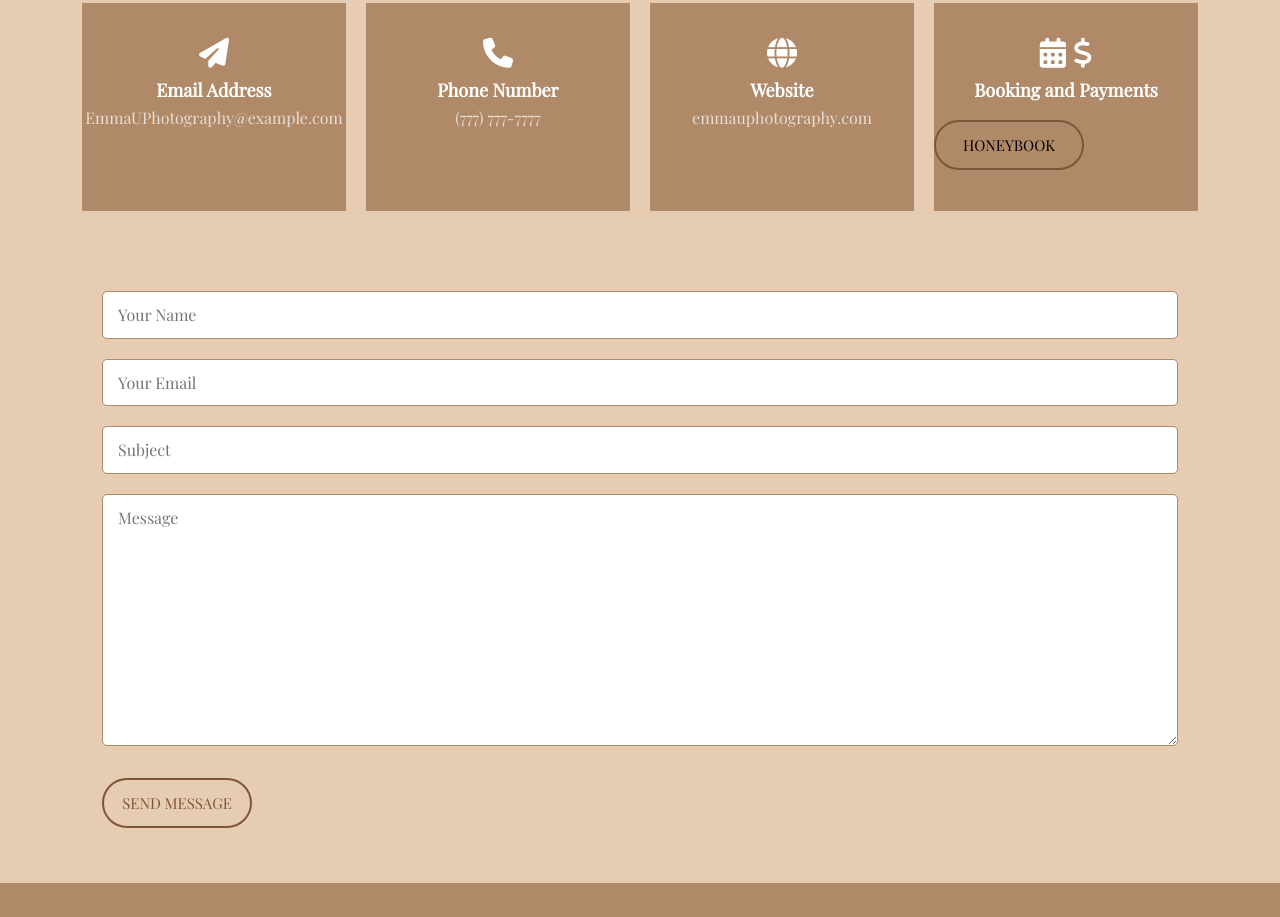
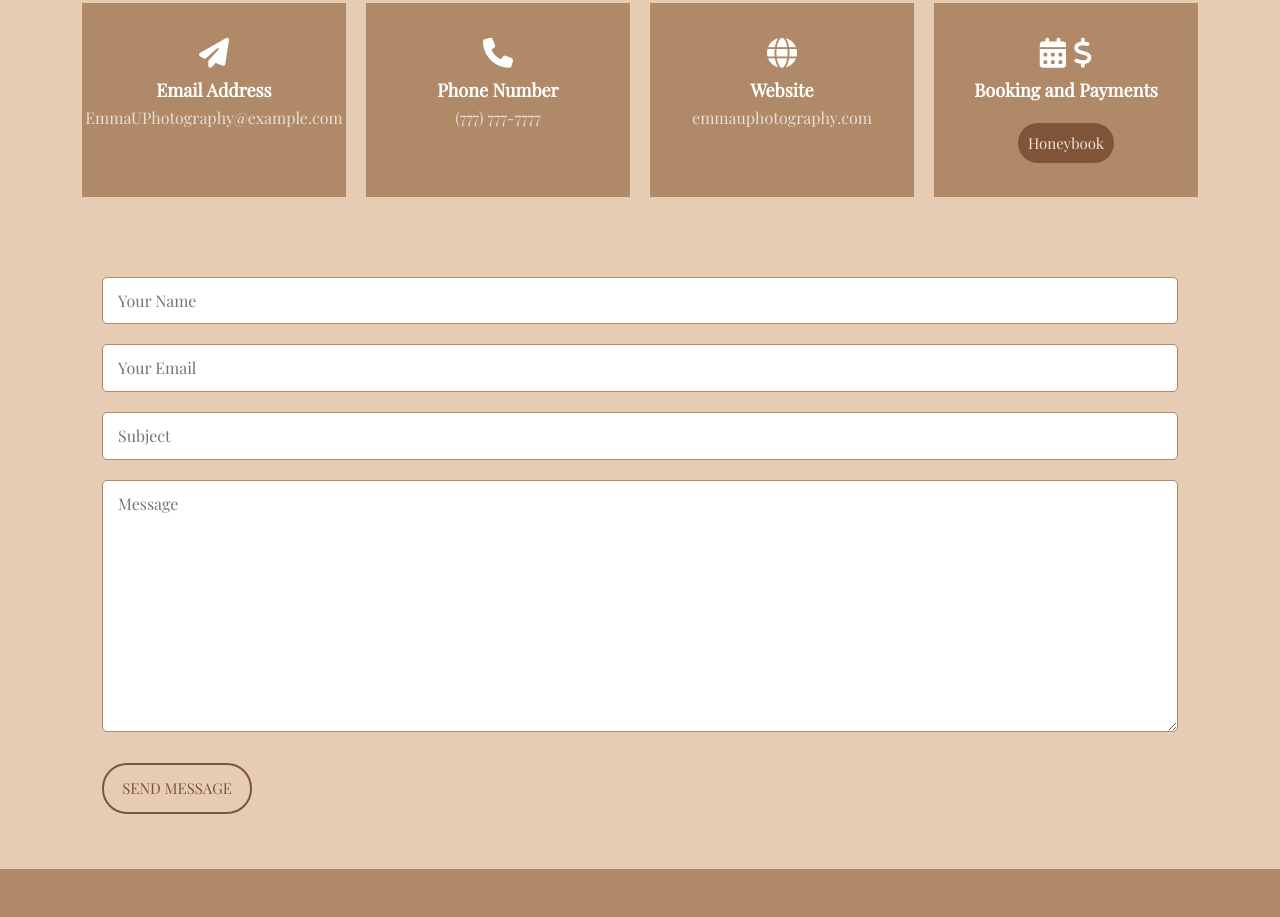
Before and after one commit to carson-loser/PhotoPortfolio, a plain HTML site: page contact.html in a window 1280 px wide. Shown: the part 960-1877 px from the top of the page. Drawn offline with nearby package versions, Linux system fonts and the light colour scheme.

Commit message:
fixed honeybook button on contact page

```diff
--- a/contact.html
+++ b/contact.html
@@ -113,10 +113,9 @@
             <i class="fa-sharp fa-solid fa-dollar-sign"></i>
           </span>
           <span>Booking and Payments</span>
+          <br>
           <p>
-            <button class="btn">
-              <a href="#">Honeybook</a>
-            </button>
+            <a href="#" class="btn-honeybook">Honeybook</a>
           </p>
         </div>
       </div>
--- a/main.css
+++ b/main.css
@@ -86,6 +86,23 @@
    border: 2px solid var(--brown);
  }
 
+ .btn-honeybook {
+  background: var(--brown);
+  border: none;
+  border-radius: 25px;
+  width: 100px;
+  padding: 10px;
+  margin: 3px 0;
+  font-size: 15px;
+  color: var(--sand);
+  transition: var(--transition);
+ }
+
+ .btn-honeybook:hover {
+  background: var(--brown);
+  color: #fff;
+ }
+
  .active {
    color: var(--lightBrown) !important;
  }
@@ -101,6 +118,7 @@
    background-position: center top -220px;
    /* Adjust the value of 100px to move the image down by desired amount */
  }
+
 
  .top-nav a {
    color: #fff;
```
